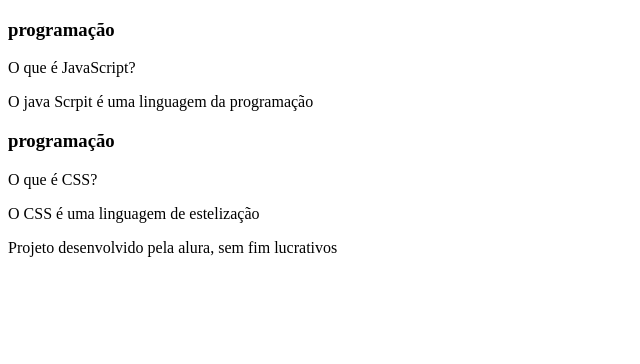
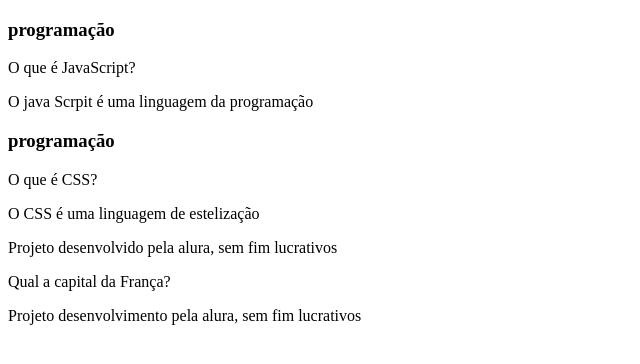
Before and after one commit to brune27/Projeto-3, a plain HTML site: page index.html in a window 1280 px wide. Shown: the whole page, without its empty margins (0-640 px from the left). Drawn offline with Linux system fonts and the light colour scheme; files that its build step writes are made by us from their sources.

Commit message:
Update index.html

```diff
--- a/index.html
+++ b/index.html
@@ -37,3 +37,16 @@
 </footer>
 </body>
 </html>
+<div class= " cartao_conteudo_resposta">
+    <p> Qual a capital da França? </p>
+</div>
+</div>
+</article>
+</section>
+<footer>
+    <P>Projeto desenvolvimento pela alura, sem fim lucrativos</P>
+</footer>
+<script src="app.js"> </script>
+<script src="perguntas.js"></script>
+</body>
+</html>
```
